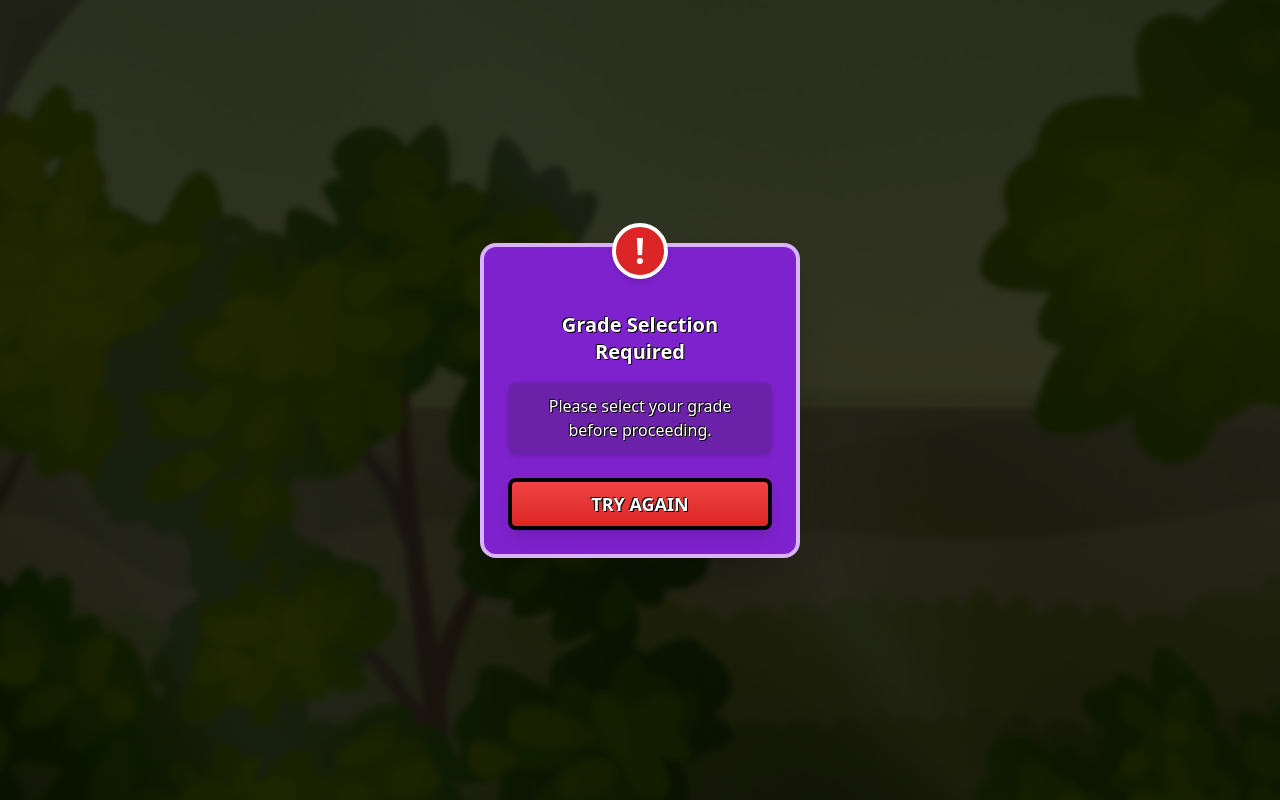
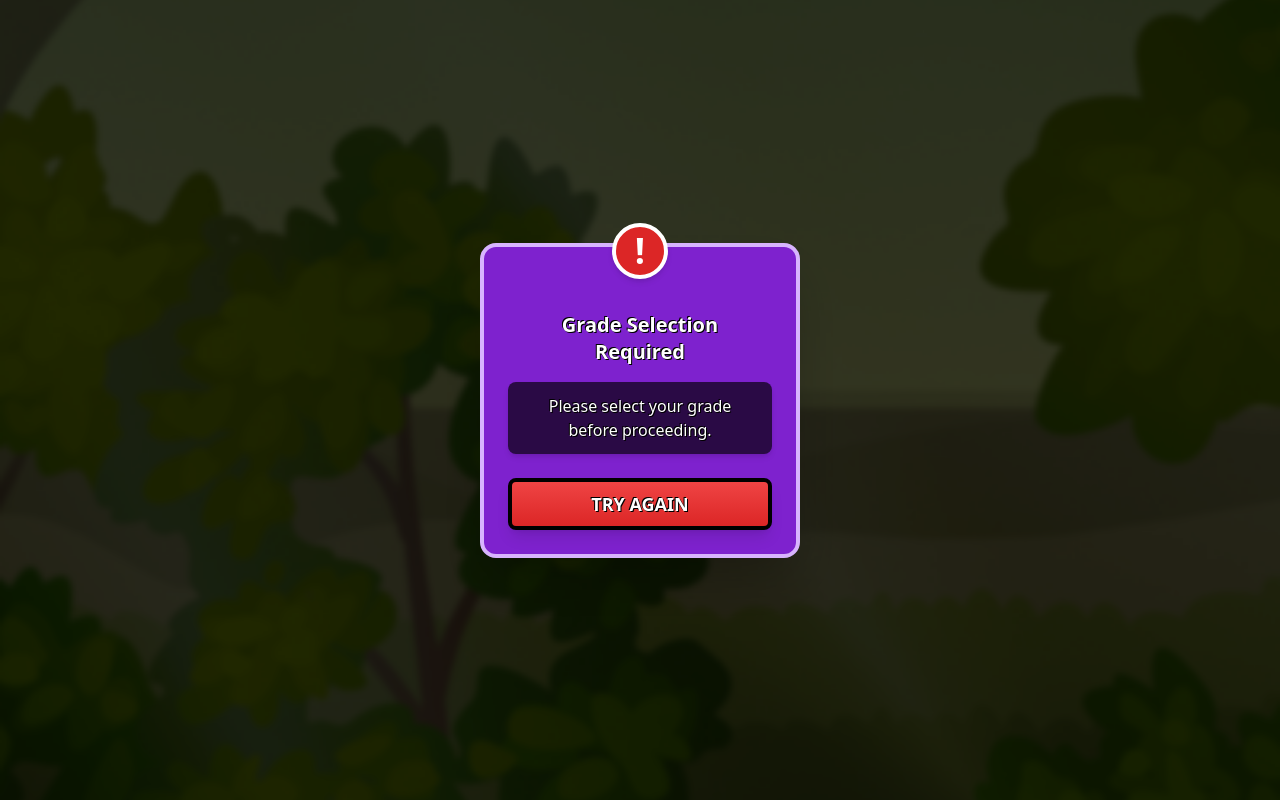
Before and after one commit to Sanduni4822/Gamification-Quiz-Web-site, a React (Vite) app: page /grade-selection in a window 1280 px wide. Built offline with nearby package versions, Linux system fonts and the light colour scheme.

Commit message:
Updated the darker message background

```diff
--- a/src/pages/GradeSelection/GradeSelectionPage.jsx
+++ b/src/pages/GradeSelection/GradeSelectionPage.jsx
@@ -3,6 +3,7 @@ import React from "react";
 export default function GradeSelectionPage({ onClose }) {
   return (
     <div className="fixed inset-0 flex items-center justify-center bg-black bg-opacity-50 z-50">
+      {/* Modal Container */}
       <div className="bg-purple-700 p-6 rounded-2xl shadow-2xl w-80 max-w-sm text-center border-4 border-purple-300 relative">
 
         {/* Alert Icon (Positioned Inside the Frame) */}
@@ -20,8 +21,13 @@ export default function GradeSelectionPage({ onClose }) {
           Grade Selection <br /> Required
         </h2>
 
-        {/* Message with Background */}
-        <div className="bg-purple-800 rounded-lg py-3 px-4 mb-6 shadow-md">
+        {/* Message with Darker Background */}
+        <div
+          className="rounded-lg py-3 px-4 mb-6 shadow-md"
+          style={{
+            backgroundColor: "#2a0a45", // Custom darker purple color
+          }}
+        >
           <p
             className="text-white"
             style={{
```
